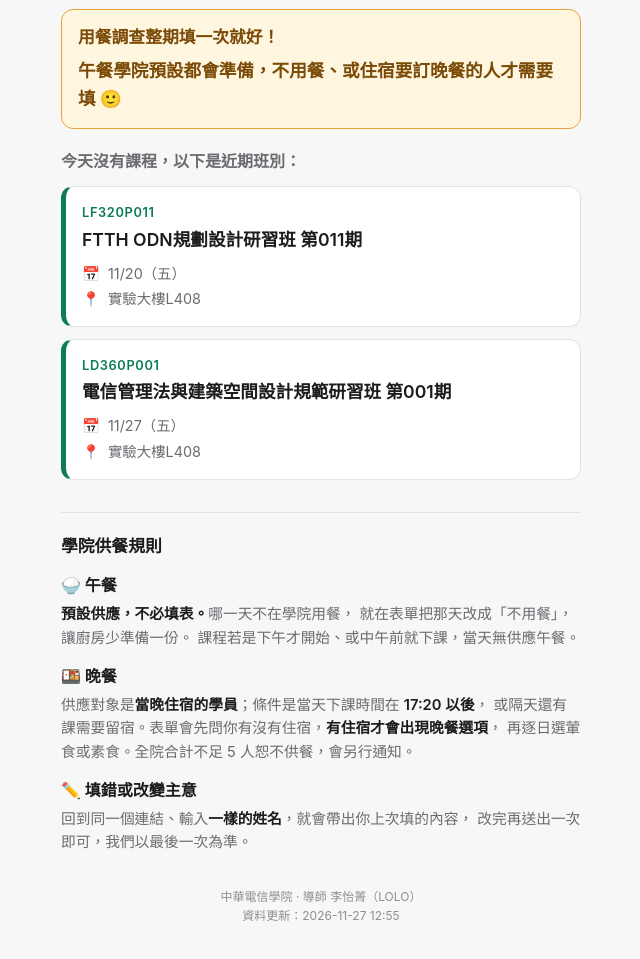
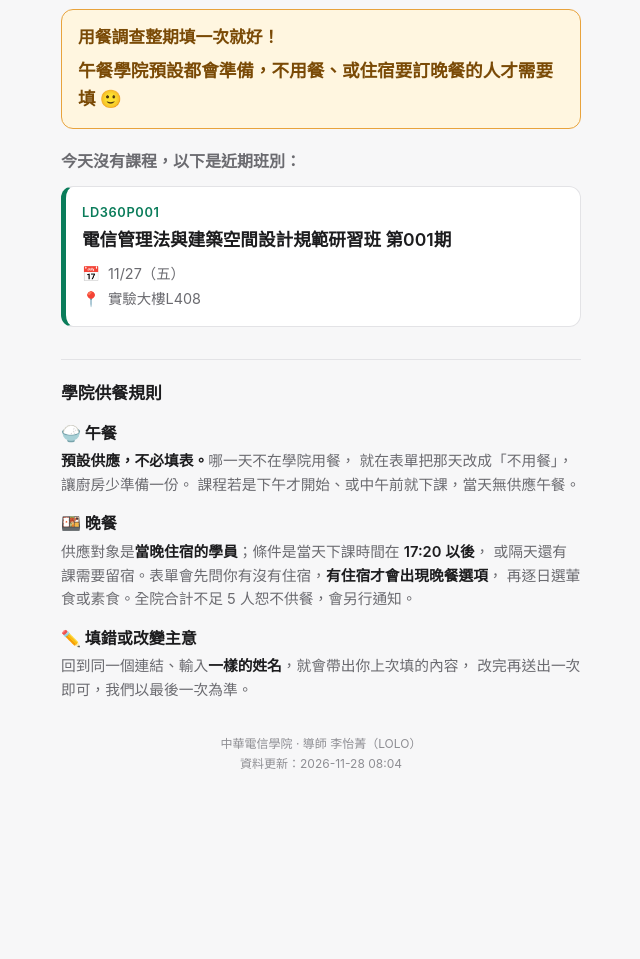
Before and after one commit to lolotw-sudo/chtti-meal, a plain HTML site: page index.html in a window 1280 px wide. Shown: the part 65-1024 px from the top of the page, without its empty margins (319-959 px from the left). After the commit the page ends 886 px from the top, so only its background shows below. Drawn offline with Linux system fonts and the light colour scheme.

Commit message:
index.html 更新 2026-11-28 08:04

```diff
--- a/index.html
+++ b/index.html
@@ -75,10 +75,10 @@
     </dl>
   </section>
 
-  <footer>中華電信學院 · 導師 李怡菁（LOLO）<br>資料更新：2026-11-27 12:55</footer>
+  <footer>中華電信學院 · 導師 李怡菁（LOLO）<br>資料更新：2026-11-28 08:04</footer>
 </main>
 <script>
-const COURSES = [{"code": "LF320P011", "title": "FTTH ODN規劃設計研習班 第011期", "room": "實驗大樓L408", "url": "https://lolotw-sudo.github.io/chtti-meal/meal.html?c=LF320P011", "dates": ["2026-11-20"], "days": ["11/20（五）"]}, {"code": "LD360P001", "title": "電信管理法與建築空間設計規範研習班 第001期", "room": "實驗大樓L408", "url": "https://lolotw-sudo.github.io/chtti-meal/meal.html?c=LD360P001", "dates": ["2026-11-27"], "days": ["11/27（五）"]}];
+const COURSES = [{"code": "LD360P001", "title": "電信管理法與建築空間設計規範研習班 第001期", "room": "實驗大樓L408", "url": "https://lolotw-sudo.github.io/chtti-meal/meal.html?c=LD360P001", "dates": ["2026-11-27"], "days": ["11/27（五）"]}];
 const today = new Intl.DateTimeFormat('sv-SE', { timeZone: 'Asia/Taipei' }).format(new Date());
 
 const div = (cls, text) => {
@@ -119,7 +119,7 @@ if (mine.length && rest.length) rest.forEach(c => document.getElementById('other
 else document.getElementById('rest').remove();
 </script>
 <noscript>
-  <ul><li><a href="https://lolotw-sudo.github.io/chtti-meal/meal.html?c=LF320P011">LF320P011 FTTH ODN規劃設計研習班 第011期（11/20（五），實驗大樓L408）</a></li><li><a href="https://lolotw-sudo.github.io/chtti-meal/meal.html?c=LD360P001">LD360P001 電信管理法與建築空間設計規範研習班 第001期（11/27（五），實驗大樓L408）</a></li></ul>
+  <ul><li><a href="https://lolotw-sudo.github.io/chtti-meal/meal.html?c=LD360P001">LD360P001 電信管理法與建築空間設計規範研習班 第001期（11/27（五），實驗大樓L408）</a></li></ul>
 </noscript>
 </body>
 </html>
```
